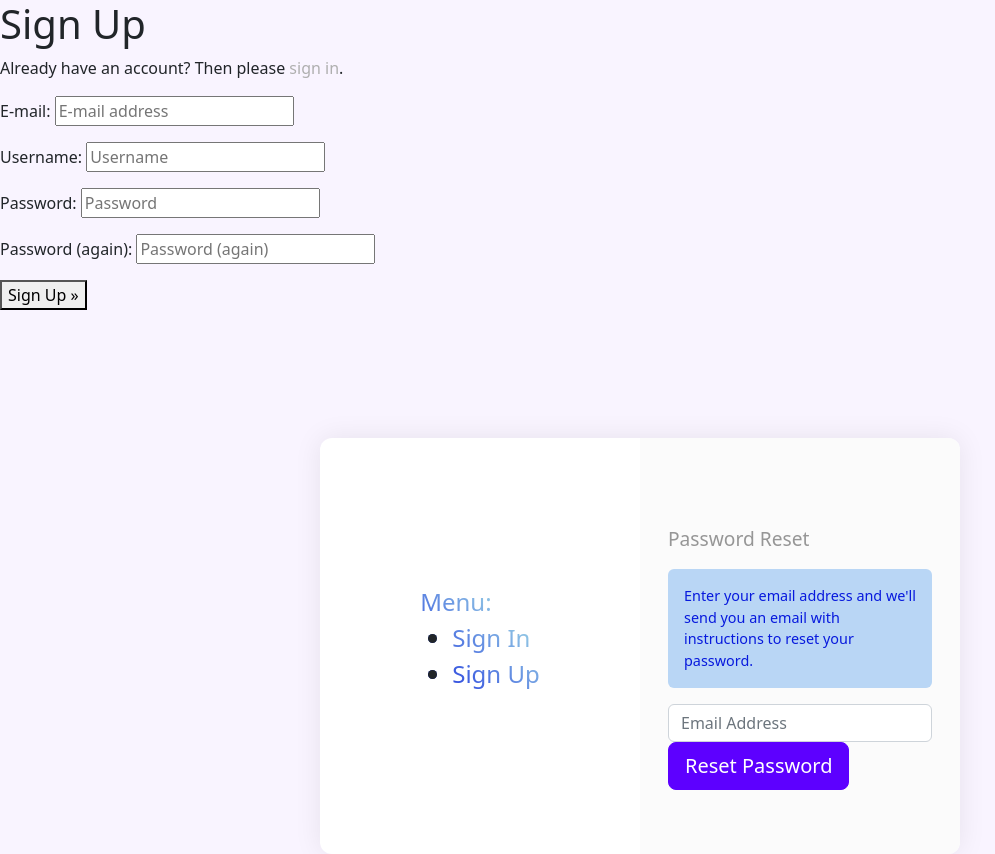
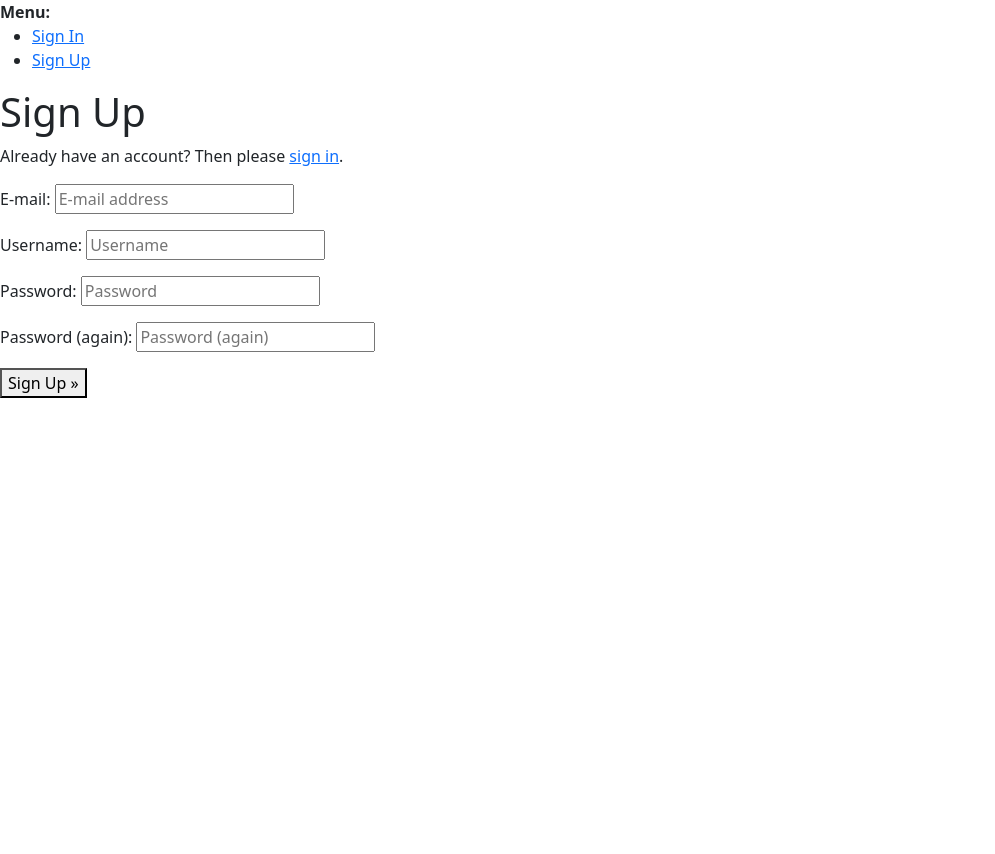
Before and after one commit to toristreetman/CS3240-HoozList, a Django app: page /accounts/signup/ in a window 1280 px wide. Shown: the whole page, without its empty margins (0-995 px from the left). After the commit the page ends 398 px from the top, so only its background shows below. Run offline with Django 4.2, Linux system fonts and the light colour scheme.

Commit message:
Update base.html

```diff
--- a/templates/account/base.html
+++ b/templates/account/base.html
@@ -5,7 +5,6 @@
     {% load static %}
     <!-- CSS only -->
 <link href="https://cdn.jsdelivr.net/npm/bootstrap@5.2.2/dist/css/bootstrap.min.css" rel="stylesheet" integrity="sha384-Zenh87qX5JnK2Jl0vWa8Ck2rdkQ2Bzep5IDxbcnCeuOxjzrPF/et3URy9Bv1WTRi" crossorigin="anonymous">
-<link rel="stylesheet" href="{%static 'app/css/basestyle.css'%}?version=1"">
 <!-- JavaScript Bundle with Popper -->
 <script src="https://cdn.jsdelivr.net/npm/bootstrap@5.2.2/dist/js/bootstrap.bundle.min.js" integrity="sha384-OERcA2EqjJCMA+/3y+gxIOqMEjwtxJY7qPCqsdltbNJuaOe923+mo//f6V8Qbsw3" crossorigin="anonymous"></script>
 {% block extra_head %}
@@ -25,7 +24,18 @@
     </div>
     {% endif %}
 
-
+    <div>
+      <strong>Menu:</strong>
+      <ul>
+        {% if user.is_authenticated %}
+        <li><a href="{% url 'account_email' %}">Change E-mail</a></li>
+        <li><a href="{% url 'account_logout' %}">Sign Out</a></li>
+        {% else %}
+        <li><a href="{% url 'account_login' %}">Sign In</a></li>
+        <li><a href="{% url 'account_signup' %}">Sign Up</a></li>
+        {% endif %}
+      </ul>
+    </div>
     {% block content %}
     {% endblock %}
     {% endblock %}
@@ -33,52 +43,3 @@
     {% endblock %}
   </body>
 </html>
-
-
-
-<body class="auth_class">
-
-  <div class="container login-container">
-    <div class="row">
-      <div class="col-md-6 welcome_auth">
-          <div class="auth_welcome">
-              <!-- Find more bootstrap 4 components & templates on <span><a href="https://mdbootstrap.com/">from MDBootstrap</a></span> -->
-
-              <strong>Menu:</strong>
-              <ul>
-                {% if user.is_authenticated %}
-                <li><a href="{% url 'account_email' %}">Change E-mail</a></li>
-                <li><a href="{% url 'account_logout' %}">Sign Out</a></li>
-                {% else %}
-                <li><a href="{% url 'account_login' %}">Sign In</a></li>
-                <li><a href="{% url 'account_signup' %}">Sign Up</a></li>
-                {% endif %}
-              </ul>
-          </div>
-      </div>
-      <div class="col-md-6 login-form">
-          <div class="login_form_in">
-              <div class="auth_branding">
-                  <a class="auth_branding_in" href="https://mdbootstrap.com/">
-                    <i class="fab fa-mdb fa-2x auth_welcome"></i>
-                </a>
-              </div>
-            <h1 class="auth_title text-left">Password Reset</h1>
-            <form>
-              <div class="alert alert-success bg-soft-primary border-0" role="alert">
-                  Enter your email address and we'll send you an email with instructions to reset your password.
-              </div>
-              <div class="form-group">
-                <input type="email" class="form-control" name="email" placeholder="Email Address">
-              </div>
-              <div class="form-group">
-                <button type="button" class="btn btn-primary btn-lg btn-block">Reset Password</button>
-              </div>
-            </form>
-          </div>
-      </div>
-    </div>
-  </div>
-
-
-</body>
```
